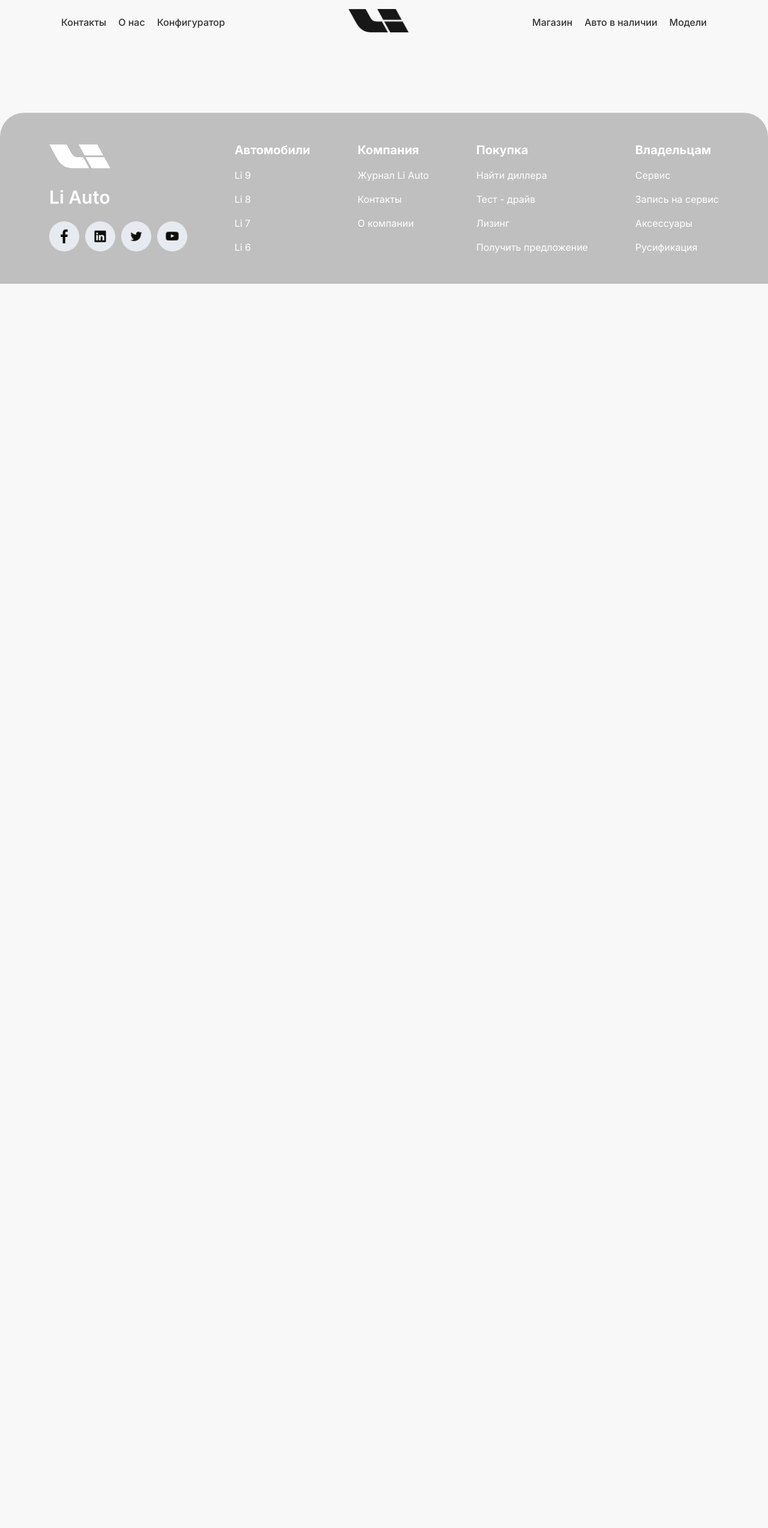
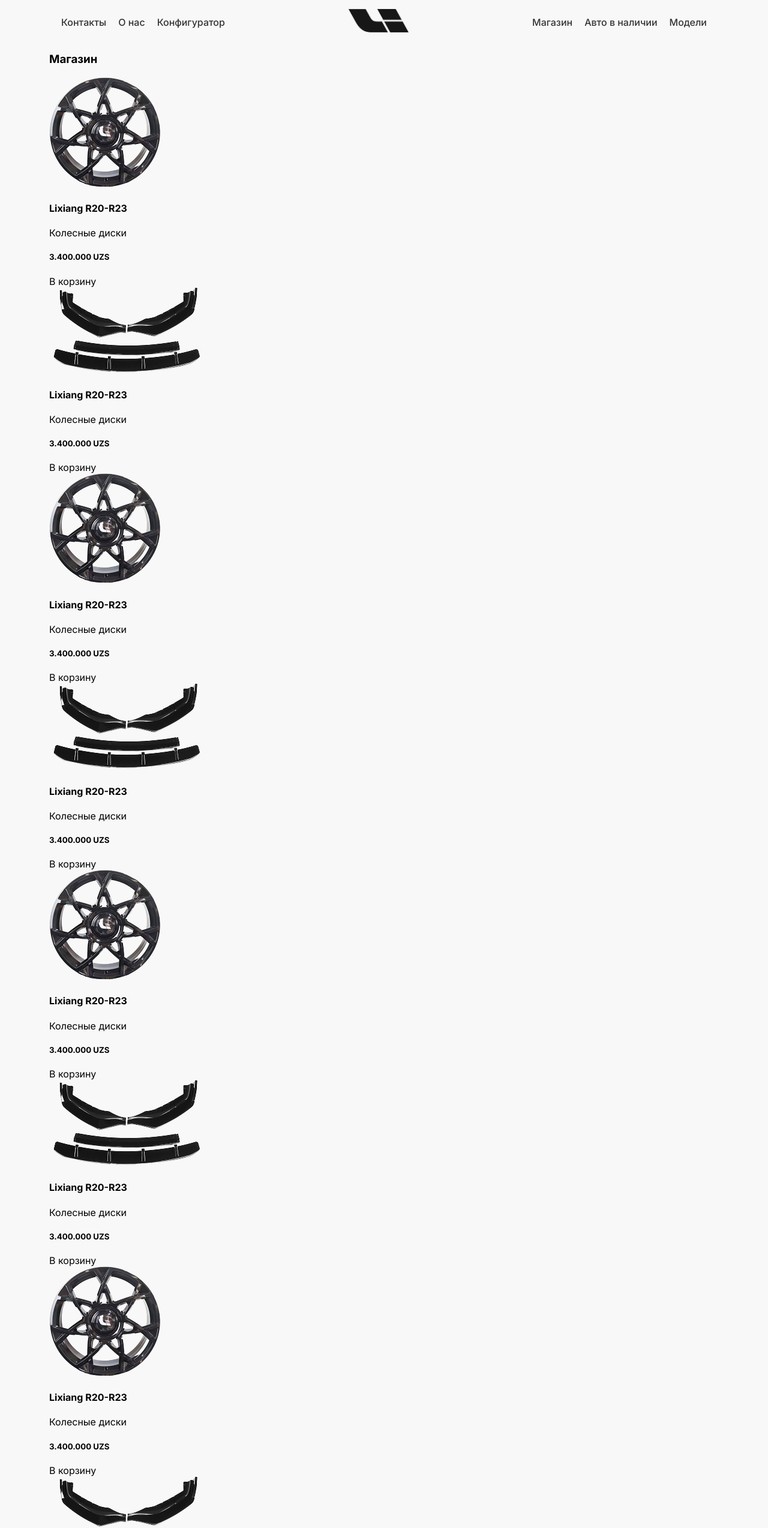
Before and after one commit to Sarvarchik2/li, a Nuxt app: page /market in a window 1280 px wide. Shown: the top 2547 px of the page at 60% size. Before the commit the page ends 800 px from the top, so only its background shows below. Built offline with nearby package versions, Linux system fonts and the light colour scheme.

Commit message:
market models stated

```diff
--- a/components/navbar.vue
+++ b/components/navbar.vue
@@ -10,7 +10,7 @@
         <img :src="Logo" alt="LiLogo" />
       </NuxtLink>
       <ul class="navbar-list">
-        <li><NuxtLink  @click="toggleMenu" to="#">Магазин</NuxtLink></li>
+        <li><NuxtLink  @click="toggleMenu" to="/market">Магазин</NuxtLink></li>
         <li><NuxtLink  @click="toggleMenu" to="#">Авто в наличии</NuxtLink></li>
         <li><NuxtLink  @click="toggleMenu" to="/models">Модели</NuxtLink></li>
       </ul>
@@ -38,7 +38,7 @@
         <ul v-if="isOpen" class="navbar-list-mobile fixed-menu">
           <li><NuxtLink  @click="toggleMenu" to="/models">Модели</NuxtLink></li>
           <li><NuxtLink  @click="toggleMenu" to="#">Авто в наличии</NuxtLink></li>
-          <li><NuxtLink  @click="toggleMenu" to="#">Магазин</NuxtLink></li>
+          <li><NuxtLink  @click="toggleMenu" to="/market">Магазин</NuxtLink></li>
           <li><NuxtLink  @click="toggleMenu" to="#">Конфигуратор</NuxtLink></li>
           <li><NuxtLink  @click="toggleMenu" to="#">О нас</NuxtLink></li>
           <li><NuxtLink  @click="toggleMenu" to="/contact">Контакты</NuxtLink></li>
--- a/pages/index.css
+++ b/pages/index.css
@@ -62,6 +62,7 @@
 }
 
 .main-content-models-item {
+    text-decoration: none;
     position: relative;
     display: flex;
     align-items: end;
@@ -71,11 +72,15 @@
     height: 430px;
     padding: 15px 25px;
     overflow: hidden;
+    transition: all 300ms;
+    cursor: pointer;
     -webkit-box-shadow: 0px -100px 85px 0px rgba(0, 0, 0, 0.27) inset;
     -moz-box-shadow: 0px -100px 85px 0px rgba(0, 0, 0, 0.27) inset;
     box-shadow: 0px -100px 85px 0px rgba(0, 0, 0, 0.27) inset;
 }
-
+.main-content-models-item:hover {
+    box-shadow: 0px -100px 138px 0px rgb(0 0 0) inset;
+}
 .main-content-models-item img {
     position: absolute;
     top: 0;
@@ -241,6 +246,7 @@
 .main-content-models-item-link {
     text-align: center;
     margin: 0 auto;
+    text-decoration: none;
 
     margin-top: 100px;
     font-weight: 600;
--- a/pages/index.vue
+++ b/pages/index.vue
@@ -152,7 +152,7 @@
           </div>
 
         </div>
-        <NuxtLink class="main-content-models-item-link">
+        <NuxtLink to="/market" class="main-content-models-item-link">
           Смотреть еще
         </NuxtLink>
       </div>
@@ -182,7 +182,7 @@
           </div>
 
         </div>
-        <NuxtLink class="main-content-models-item-link">
+        <NuxtLink to="/contact" class="main-content-models-item-link">
           Оставить заявку
         </NuxtLink>
       </div>
--- /dev/null
+++ b/pages/market.vue
@@ -0,0 +1,83 @@
+<template>
+  <div class="market">
+    <div class="main-content-market">
+      <h3>Магазин</h3>
+      <div class="main-content-market-wrapper">
+        <div class="main-content-market-item">
+          <img :src="Market" alt="li9">
+          <h4>Lixiang R20-R23</h4>
+          <p>Колесные диски</p>
+          <h5>3.400.000 UZS</h5>
+          <NuxtLink>В корзину</NuxtLink>
+        </div>
+
+        <div class="main-content-market-item">
+          <img :src="Market2" alt="li9">
+          <h4>Lixiang R20-R23</h4>
+          <p>Колесные диски</p>
+          <h5>3.400.000 UZS</h5>
+          <NuxtLink>В корзину</NuxtLink>
+        </div>
+
+        <div class="main-content-market-item">
+          <img :src="Market" alt="li9">
+          <h4>Lixiang R20-R23</h4>
+          <p>Колесные диски</p>
+          <h5>3.400.000 UZS</h5>
+          <NuxtLink>В корзину</NuxtLink>
+        </div>
+
+        <div class="main-content-market-item">
+          <img :src="Market2" alt="li9">
+          <h4>Lixiang R20-R23</h4>
+          <p>Колесные диски</p>
+          <h5>3.400.000 UZS</h5>
+          <NuxtLink>В корзину</NuxtLink>
+        </div>
+        <div class="main-content-market-item">
+          <img :src="Market" alt="li9">
+          <h4>Lixiang R20-R23</h4>
+          <p>Колесные диски</p>
+          <h5>3.400.000 UZS</h5>
+          <NuxtLink>В корзину</NuxtLink>
+        </div>
+
+        <div class="main-content-market-item">
+          <img :src="Market2" alt="li9">
+          <h4>Lixiang R20-R23</h4>
+          <p>Колесные диски</p>
+          <h5>3.400.000 UZS</h5>
+          <NuxtLink>В корзину</NuxtLink>
+        </div>
+        <div class="main-content-market-item">
+          <img :src="Market" alt="li9">
+          <h4>Lixiang R20-R23</h4>
+          <p>Колесные диски</p>
+          <h5>3.400.000 UZS</h5>
+          <NuxtLink>В корзину</NuxtLink>
+        </div>
+
+        <div class="main-content-market-item">
+          <img :src="Market2" alt="li9">
+          <h4>Lixiang R20-R23</h4>
+          <p>Колесные диски</p>
+          <h5>3.400.000 UZS</h5>
+          <NuxtLink>В корзину</NuxtLink>
+        </div>
+        <div class="main-content-market-item">
+          <img :src="Market" alt="li9">
+          <h4>Lixiang R20-R23</h4>
+          <p>Колесные диски</p>
+          <h5>3.400.000 UZS</h5>
+          <NuxtLink>В корзину</NuxtLink>
+        </div>
+
+      </div>
+    </div>
+
+  </div>
+</template>
+<script setup lang="ts">
+import Market from "assets/market.png";
+import Market2 from "assets/market2.png";
+</script>
--- /dev/null
+++ b/pages/model-more.vue
@@ -0,0 +1,40 @@
+<template>
+  <div class="model-more">
+    <div class="main-content-model">
+      <h3>Один клик к вашему новому Lixiang
+        <span>Создайте свой идеальный LiXiang с помощью конфигуратора</span>
+      </h3>
+      <img :src="Li9" alt="">
+      <div class="main-content-model-content">
+        <div class="main-content-models-item-text">
+          <div class="main-content-models-item-text-item">
+            <h4>5 218 мм</h4>
+            <p>Длина</p>
+          </div>
+          <div class="main-content-models-item-text-item">
+            <h4>1 998 мм</h4>
+            <p>Ширина</p>
+          </div>
+          <div class="main-content-models-item-text-item">
+            <h4>1 800 мм</h4>
+            <p>Высота</p>
+          </div>
+          <div class="main-content-models-item-text-item">
+            <h4>3 105 мм</h4>
+            <p>Колесзная база</p>
+          </div>
+        </div>
+        <NuxtLink class="main-content-models-item-link">
+          Конфигуратор
+        </NuxtLink>
+      </div>
+    </div>
+  </div>
+</template>
+<script setup lang="ts">
+import Li9 from "assets/Li99.png";
+</script>
+
+<style>
+@import "model-more.css";
+</style>
--- a/pages/models.css
+++ b/pages/models.css
@@ -0,0 +1,5 @@
+.models h2 {
+    text-align: center;
+    font-weight: 700;
+    font-size: 32px;
+}
--- a/pages/models.vue
+++ b/pages/models.vue
@@ -2,24 +2,36 @@
   <div class="models">
     <h2>Модели</h2>
     <div class="main-content-models">
-      <div class="main-content-models-item">
+      <NuxtLink to="/model-more" class="main-content-models-item">
+        <img :src="Model6" alt="li7">
+        <div class="main-content-models-item-text">
+          <h3>L6 <span>От 30 000$</span></h3>
+        </div>
+      </NuxtLink>
+      <NuxtLink to="/model-more" class="main-content-models-item">
         <img :src="Model7" alt="li7">
         <div class="main-content-models-item-text">
           <h3>L7 <span>От 40 000$</span></h3>
         </div>
-      </div>
-      <div class="main-content-models-item">
+    </NuxtLink>
+      <NuxtLink to="/model-more" class="main-content-models-item">
         <img :src="Model8" alt="li8">
         <div class="main-content-models-item-text">
           <h3>L8 <span>От 50 000$</span></h3>
         </div>
-      </div>
-      <div class="main-content-models-item">
+      </NuxtLink>
+      <NuxtLink to="/model-more" class="main-content-models-item">
         <img :src="Model9" alt="li9">
         <div class="main-content-models-item-text">
           <h3>L9 <span>От 60 000$</span></h3>
         </div>
-      </div>
+      </NuxtLink>
+      <NuxtLink to="/model-more" class="main-content-models-item">
+        <img :src="Model10" alt="li7">
+        <div class="main-content-models-item-text">
+          <h3>Mega <span>От 80 000$</span></h3>
+        </div>
+      </NuxtLink>
     </div>
   </div>
 </template>
@@ -27,6 +39,8 @@
 import Model7 from "assets/li7.png";
 import Model8 from "assets/li8.png";
 import Model9 from "assets/li9.png";
+import Model6 from "assets/li6.png";
+import Model10 from "assets/mega.png";
 </script>
 
 <style>
```
Also changed, not shown: assets/li6.png (added), assets/mega.png (added), pages/model-more.css (added).
